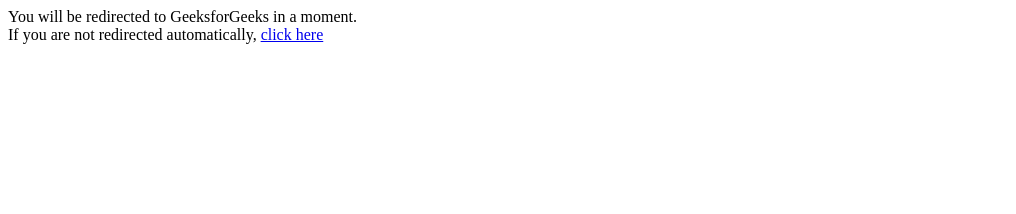
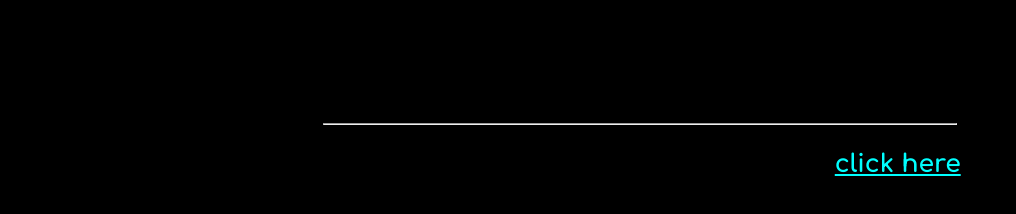
Before and after one commit to TerrificTable55/matrix.terrifictable.pw, a plain HTML site: page index.html in a window 1280 px wide. Shown: the whole page, without its empty margins (0-1016 px from the left). Drawn offline with Linux system fonts and the light colour scheme.

Commit message:
Update index.html

```diff
--- a/index.html
+++ b/index.html
@@ -6,13 +6,44 @@
         TerrificTable Matrix
     </title>
     <meta http-equiv="refresh" content="2; url=https://matrix.to/#/@terrifictable:matrix.org">
+
+    <style>
+        @import url('https://fonts.googleapis.com/css2?family=Comfortaa:wght@300;400;500;600;700&family=Open+Sans:ital,wght@0,300;0,400;0,500;0,600;0,700;0,800;1,300;1,400;1,500;1,600;1,700;1,800&family=Poppins:ital,wght@0,100;0,200;0,300;0,400;0,500;0,600;0,700;0,800;0,900;1,100;1,200;1,300;1,400;1,500;1,600;1,700;1,800;1,900&display=swap');
+
+        * {
+            font-family: 'Comfortaa', cursive;
+            font-weight: 700;
+            background-color: black;
+        }
+
+        h1 {
+            text-align: center;
+            font-size: 50px;
+        }
+
+        p {
+            text-align: center;
+            font-size: 25px;
+        }
+
+        hr {
+            width: 50%;
+        }
+
+        a {
+            text-decoration-color: aqua;
+            color: aqua;
+        }
+        a:hover {
+            color: white;
+            text-decoration-color: white;
+        }
+    </style>
 </head>
+<body>
 
-<body>
-    You will be redirected to GeeksforGeeks in a moment.
-    <br>
-    If you are not redirected automatically,
-    <a href="https://matrix.to/#/@terrifictable:matrix.org">click here</a>
+    <h1>You will be redirected to Matrix in a moment.</h1><hr>
+    <p>If you are not redirected automatically, <a href="https://matrix.to/#/@terrifictable:matrix.org">click here</a></p>
+
 </body>
-
 </html>
```
